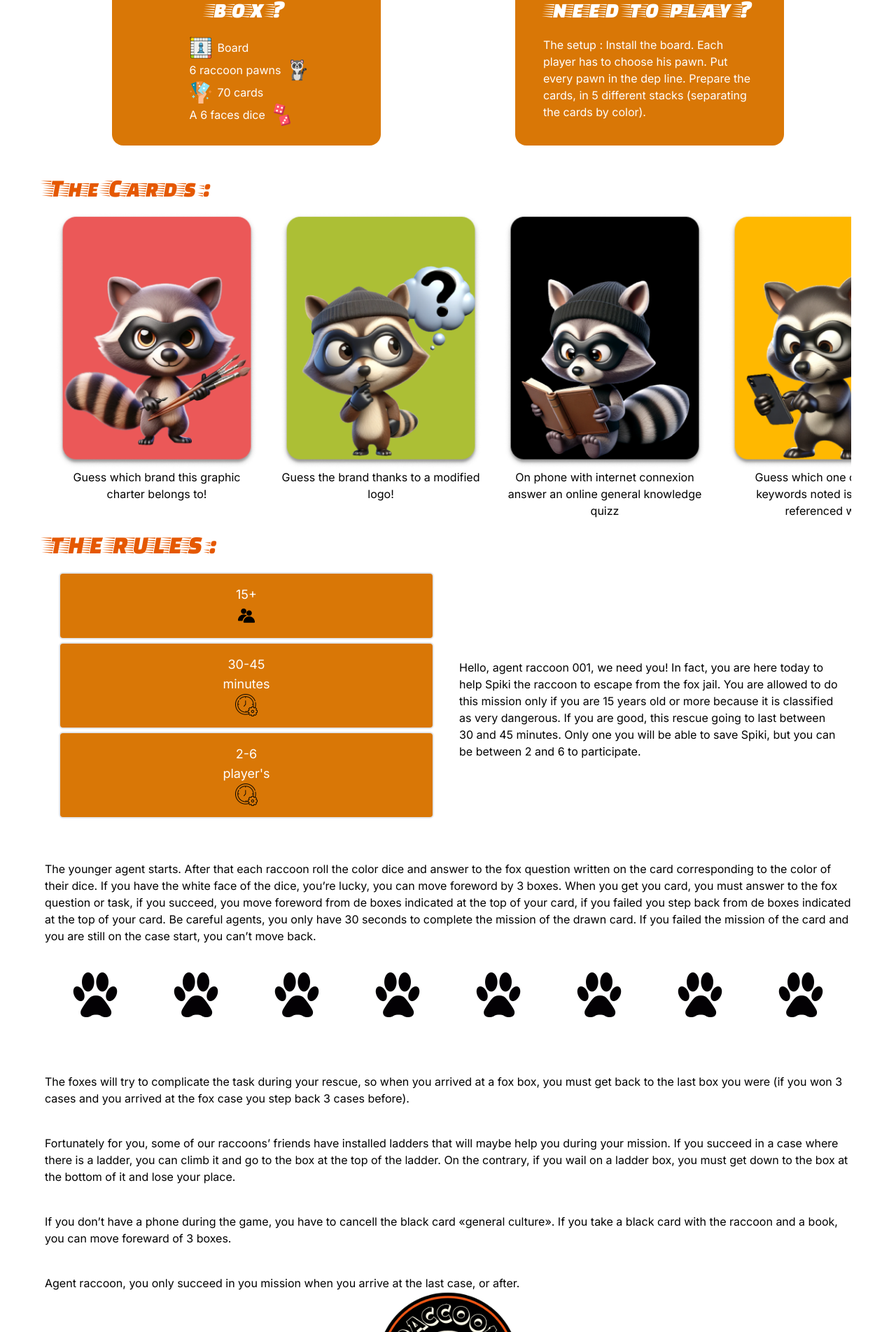
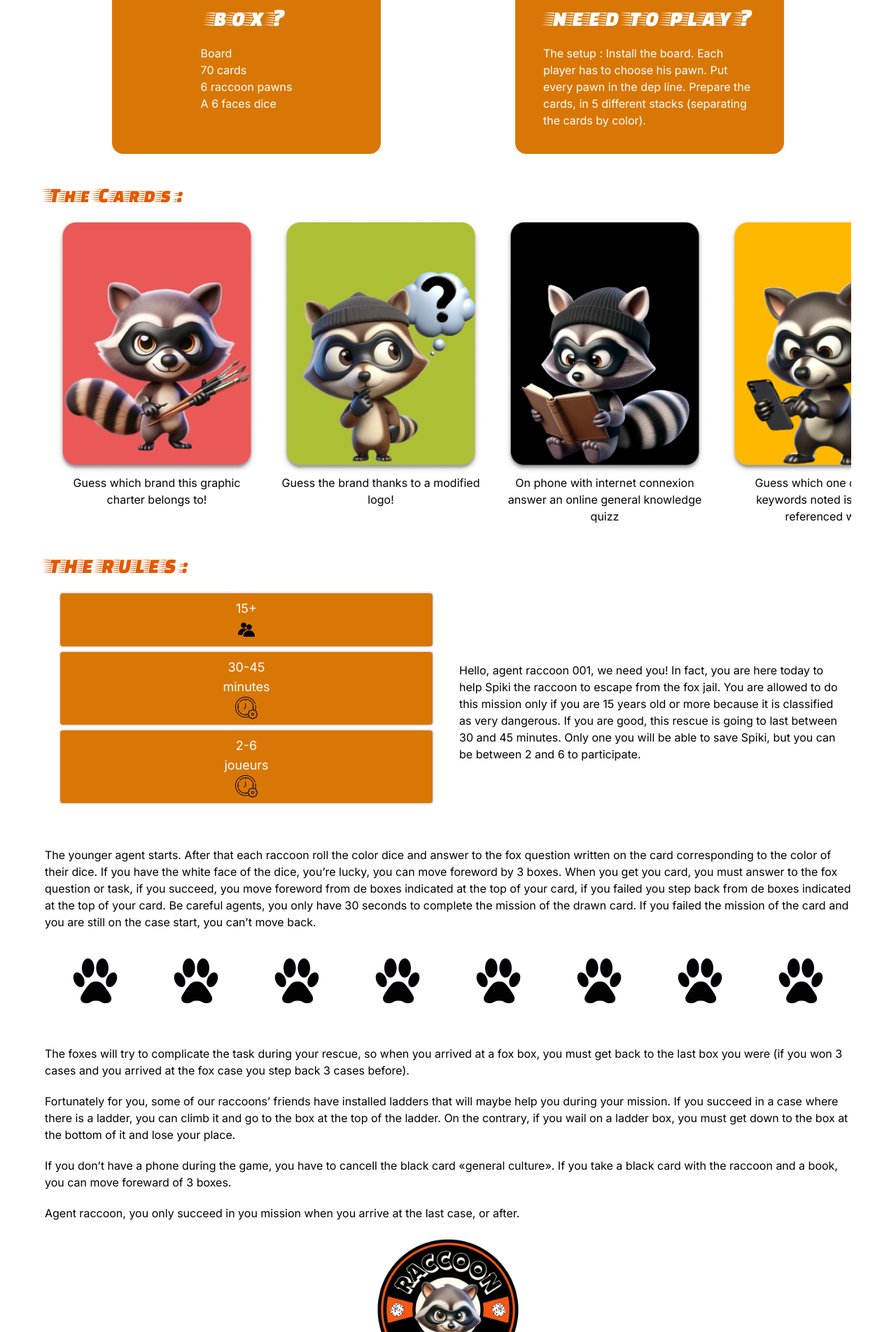
Before and after one commit to Pagiestm/Raccoon-Game, a Next.js app: page / in a window 1280 px wide. Shown: the part 816-2720 px from the top of the page at 70% size. Built offline with nearby package versions, Linux system fonts and the light colour scheme.

Commit message:
feat(home/index.tsx): add link for download raccoon Game

```diff
--- a/app/components/home/index.tsx
+++ b/app/components/home/index.tsx
@@ -21,7 +21,7 @@ export default function Home() {
                     </h1>
                 </div>
                 <section>
-                    <h1 className="text-4xl text-center md:text-left"> The game :</h1>
+                    <h2 className="text-3xl text-center md:text-left mb-4"> The game :</h2>
                     <p className="text-sm md:text-base">The purpose of the game is to help Spiki the raccoon to escape from the fox jail.
                         For that you will have to roll the dice and get the card from the color you have obtained. After that
                         you will have to respond to the question or mission written on the card. If you succeed, you move
@@ -30,25 +30,13 @@ export default function Home() {
                         wins and free Spiki the raccoon.
                     </p>
                     <div className="flex flex-col md:flex-row justify-around py-5 md:py-10">
-                        <div className="card flex flex-col bg-amber-600 w-full md:w-1/2 lg:w-1/3 h-auto md:h-64 rounded-2xl items-center border-2 md:border-none mb-4 md:mb-0">
+                        <div className="card flex flex-col bg-amber-600 w-full md:w-1/2 lg:w-1/3 h-56 md:h-64 rounded-2xl items-center border-2 md:border-none mb-4 md:mb-0">
                             <h2 className="text-white text-3xl md:text-4xl text-center px-5 md:px-10">What’s in the box ?</h2>
                             <div className="flex flex-col text-white pt-2 md:pt-5">
-                                <div className="flex items-center">
-                                    <img className="w-16 md:w-8 ml-2" src="./board.png" alt="board" />
-                                    <p className="text-sm md:text-base ml-2">Board</p>
-                                </div>
-                                <div className="flex items-center">
-                                    <p className="text-sm md:text-base ml-2">6 raccoon pawns</p>
-                                    <img className="w-16 md:w-8 ml-2" src="./raccoon.png" alt="raccoon" />
-                                </div>
-                                <div className="flex items-center">
-                                    <img className="w-16 md:w-8 ml-2" src="./cartes.png" alt="cartes" />
-                                    <p className="text-sm md:text-base ml-2">70 cards</p>
-                                </div>
-                                <div className="flex items-center">
-                                    <p className="text-sm md:text-base ml-2">A 6 faces dice</p>
-                                    <img className="w-16 md:w-8 ml-2" src="./2dé.png" alt="2dé" />
-                                </div>
+                                <p className="text-sm md:text-base">Board</p>
+                                <p className="text-sm md:text-base">70 cards</p>
+                                <p className="text-sm md:text-base">6 raccoon pawns</p>
+                                <p className="text-sm md:text-base">A 6 faces dice</p>
                             </div>
                         </div>
                         <div className="card flex flex-col bg-amber-600 w-full md:w-1/2 lg:w-1/3 h-56 md:h-64 rounded-2xl items-center border-2 md:border-none">
@@ -60,7 +48,7 @@ export default function Home() {
                     </div>
                 </section>
                 <section id="sectionCards">
-                    <h1 className="text-4xl text-center md:text-left">The Cards :</h1>
+                    <h2 className="text-3xl text-center md:text-left">The Cards :</h2>
                     <div className="flex overflow-x-auto">
                         <div className="flex flex-col items-center p-2 md:p-4">
                             <img className="w-40 md:w-80" src="./card1.png" alt="card1" />
@@ -84,25 +72,27 @@ export default function Home() {
                         </div>
                     </div>
                 </section>
-                <section id="sectionRules">
-                    <h1 className="text-4xl text-center md:text-left">THE RULES :</h1>
+                <section id="sectionRules" className="mt-6">
+                    <h2 className="text-3xl text-center md:text-left">THE RULES :</h2>
                     <div className="flex flex-col md:flex-row items-center bg-peach w-full p-2 md:p-4">
                         <div className="flex-1 mb-2 md:mb-0 md:mr-4">
-                            <div className="flex flex-col items-center bg-amber-600 text-white p-2 md:p-4 m-1 text-center border-2 rounded-md">
+                            <div className="flex flex-col items-center bg-amber-600 text-white p-1 md:p-2 m-1 text-center border-2 rounded-md">
                                 <span className="text-lg text-sm md:text-lg">15+</span>
                                 <img src="./peoples.png" alt="Icon" className="w-6 h-6 md:w-8 md:h-8" />
                             </div>
-                            <div className="flex flex-col items-center bg-amber-600 text-white p-2 md:p-4 m-1 text-center border-2 rounded-md">
+                            <div className="flex flex-col items-center bg-amber-600 text-white p-1 md:p-2 m-1 text-center border-2 rounded-md">
                                 <span className="text-lg text-sm md:text-lg">30-45<br />minutes</span>
                                 <img src="./clock.png" alt="Icon" className="w-6 h-6 md:w-8 md:h-8" />
                             </div>
-                            <div className="flex flex-col items-center bg-amber-600 text-white p-2 md:p-4 m-1 text-center border-2 rounded-md">
-                                <span className="text-lg text-sm md:text-lg">2-6<br />player's</span>
+                            <div className="flex flex-col items-center bg-amber-600 text-white p-1 md:p-2 m-1 text-center border-2 rounded-md">
+                                <span className="text-lg text-sm md:text-lg">2-6<br />joueurs</span>
                                 <img src="./clock.png" alt="Icon" className="w-6 h-6 md:w-8 md:h-8" />
                             </div>
                         </div>
                         <div className="flex-1 ml-2 md:ml-4">
-                            <p className="pt-5 md:pt-10 text-sm md:text-base">Hello, agent raccoon 001, we need you! In fact, you are here today to help Spiki the raccoon to escape from the fox jail. You are allowed to do this mission only if you are 15 years old or more because it is classified as very dangerous. If you are good, this rescue going to last between 30 and 45 minutes. Only one you will be able to save Spiki, but you can be between 2 and 6 to participate.</p>
+                            <p className="pt-5 md:pt-10 text-sm md:text-base">
+                                Hello, agent raccoon 001, we need you! In fact, you are here today to help Spiki the raccoon to escape from the fox jail. You are allowed to do this mission only if you are 15 years old or more because it is classified as very dangerous. If you are good, this rescue is going to last between 30 and 45 minutes. Only one you will be able to save Spiki, but you can be between 2 and 6 to participate.
+                            </p>
                         </div>
                     </div>
 
@@ -117,37 +107,59 @@ export default function Home() {
                     </p>
 
                     <div className="flex justify-around py-5 md:py-10">
-                        <img className="w-8 md:w-12 lg:w-16" src="./pattes.png" />
-                        <img className="w-8 md:w-12 lg:w-16" src="./pattes.png" />
-                        <img className="w-8 md:w-12 lg:w-16" src="./pattes.png" />
-                        <img className="w-8 md:w-12 lg:w-16" src="./pattes.png" />
-                        <img className="w-8 md:w-12 lg:w-16" src="./pattes.png" />
-                        <img className="w-8 md:w-12 lg:w-16" src="./pattes.png" />
-                        <img className="w-8 md:w-12 lg:w-16" src="./pattes.png" />
-                        <img className="w-8 md:w-12 lg:w-16" src="./pattes.png" />
+                        {[...Array(8)].map((_, index) => (
+                            <img key={index} className="w-8 md:w-12 lg:w-16" src="./pattes.png" alt={`pattes-${index}`} />
+                        ))}
                     </div>
 
-                    <p className="pt-5 md:pt-10 text-sm md:text-base">
+                    <p className="pt-5 md:pt-5 text-sm md:text-base">
                         The foxes will try to complicate the task during your rescue, so when you arrived at a fox box, you
                         must get back to the last box you were (if you won 3 cases and you arrived at the fox case you
                         step back 3 cases before).
                     </p>
-                    <p className="pt-5 md:pt-10 text-sm md:text-base">
+                    <p className="pt-5 md:pt-5 text-sm md:text-base">
                         Fortunately for you, some of our raccoons’ friends have installed ladders that will maybe help you
                         during your mission. If you succeed in a case where there is a ladder, you can climb it and go to
                         the box at the top of the ladder. On the contrary, if you wail on a ladder box, you must get down to
                         the box at the bottom of it and lose your place.
                     </p>
-                    <p className="pt-5 md:pt-10 text-sm md:text-base">
+                    <p className="pt-5 md:pt-5 text-sm md:text-base">
                         If you don’t have a phone during the game, you have to cancell the black card «general culture».
                         If you take a black card with the raccoon and a book, you can move foreward of 3 boxes.
                     </p>
-                    <p className="pt-5 md:pt-10 text-sm md:text-base">
+                    <p className="pt-5 md:pt-5 text-sm md:text-base">
                         Agent raccoon, you only succeed in you mission when you arrive at the last case, or after.
                     </p>
 
-                    <div className="flex justify-center items-center">
+                    <div className="flex justify-center items-center mt-6">
                         <img src="./logo.png" className="w-52" />
+                    </div>
+
+                    <div className="flex justify-center items-center mt-6">
+                        <svg
+                            xmlns="http://www.w3.org/2000/svg"
+                            fill="none"
+                            viewBox="0 0 24 24"
+                            stroke="currentColor"
+                            className="mt-2 w-6 h-6 text-secondary-dark animate-bounce"
+                        >
+                            <path
+                                strokeLinecap="round"
+                                strokeLinejoin="round"
+                                strokeWidth="2"
+                                d="M19 14l-7 7m0 0l-7-7m7 7V3"
+                            />
+                        </svg>
+                    </div>
+
+                    <div className="flex flex-col items-center mt-6">
+                        <a
+                            href="./RaccoonGame.pdf"
+                            download="RaccoonGame.pdf"
+                            className="bg-black text-white hover:text-white hover:bg-orange-500 p-2 rounded inline-block"
+                        >
+                            Download the Game
+                        </a>
                     </div>
                 </section>
             </div>
--- a/package.json
+++ b/package.json
@@ -16,6 +16,7 @@
     "axios": "^1.5.0",
     "eslint": "8.49.0",
     "eslint-config-next": "13.4.19",
+    "gsap": "^3.12.2",
     "next": "13.4.19",
     "npm": "^10.1.0",
     "paper": "^0.12.17",
```
Also changed, not shown: 2 other files (tests, documents, lock files or other folders).
